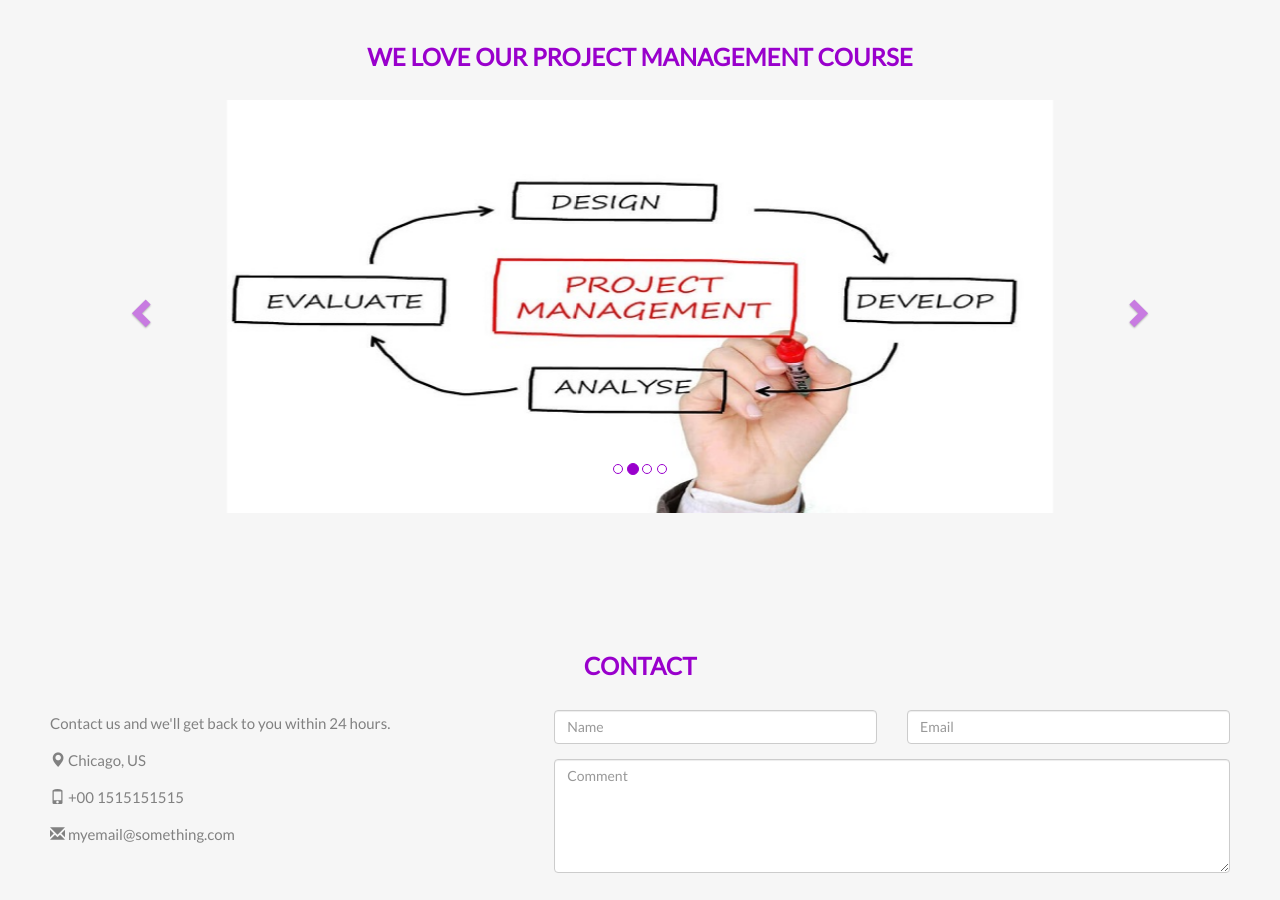
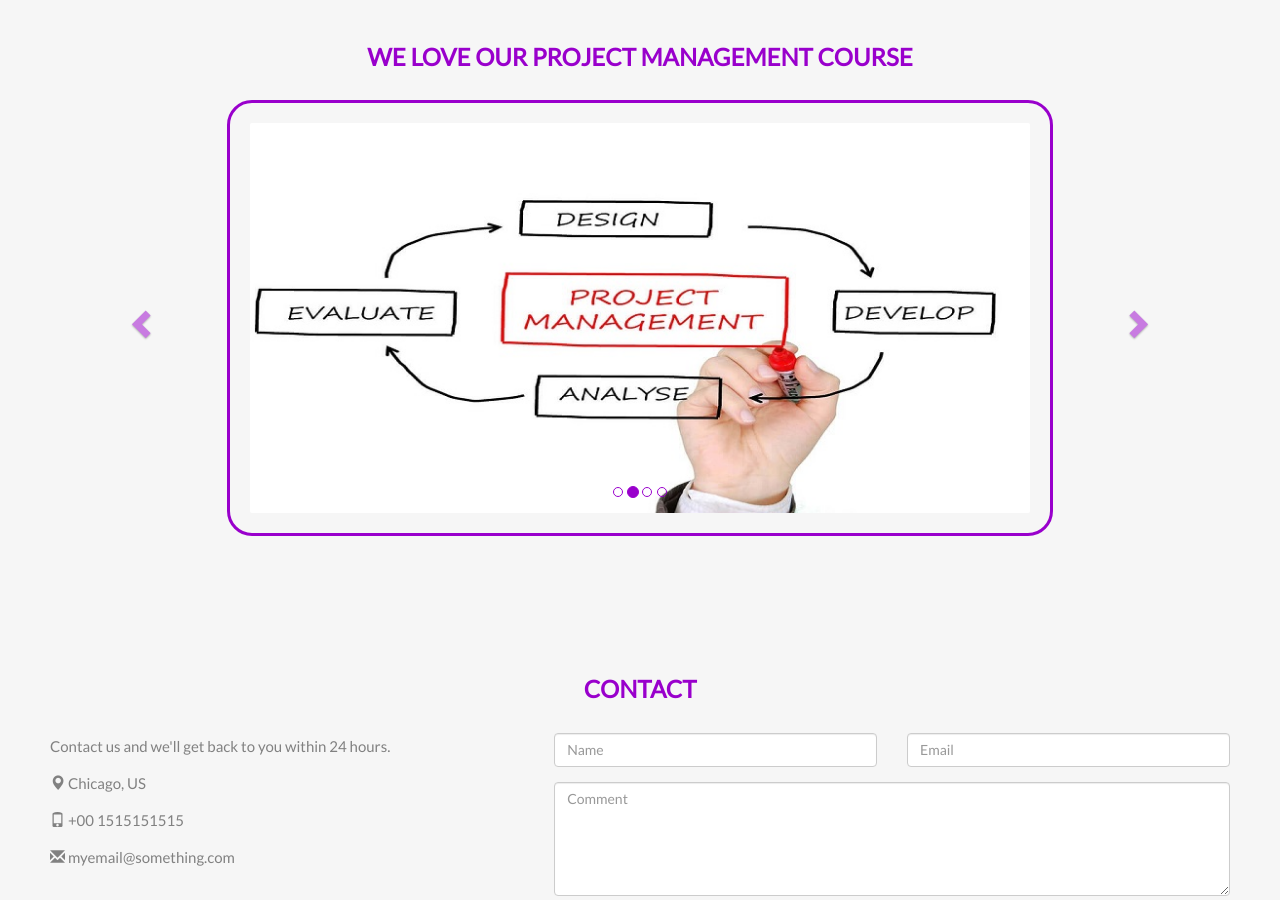
Before and after one commit to wellsjohn220/pm12345t42022, a plain HTML site: page index.html in a window 1280 px wide. Shown: the part 4026-4926 px from the top of the page. Drawn offline with nearby package versions, Linux system fonts and the light colour scheme.

Commit message:
Update style.css

```diff
--- a/style.css
+++ b/style.css
@@ -150,3 +150,8 @@
     background-color: #9900cc !important;
     color: #fff !important;
   }
+.item img{
+    border-radius: 25px;
+    border: 3px solid #9900cc;
+    padding: 20px;
+  }
```
